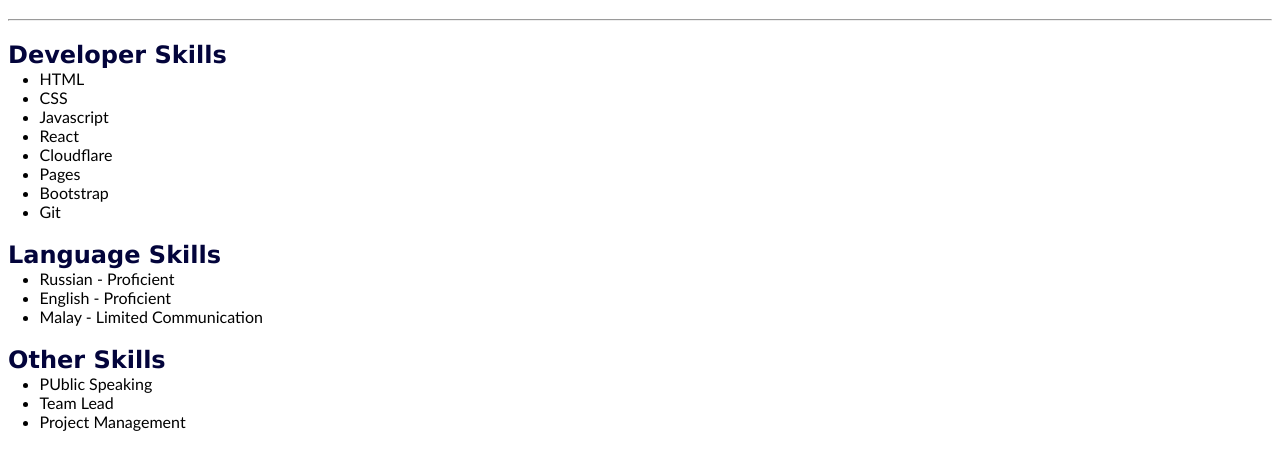
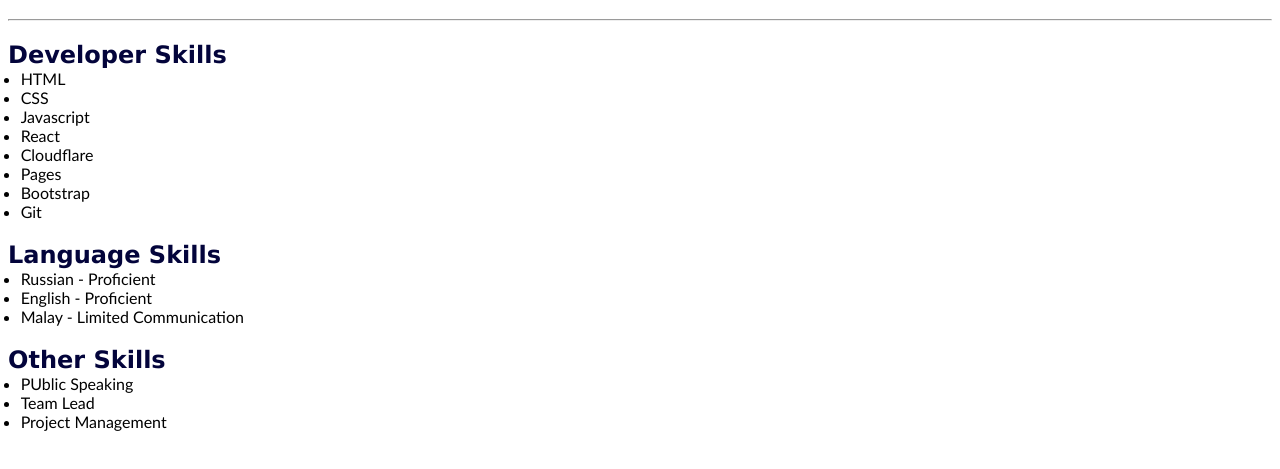
Before and after one commit to atiqahelias/asas-html, a plain HTML site: page skills.html in a window 1280 px wide. Shown: the part 89-558 px from the top of the page. Drawn offline with Linux system fonts and the light colour scheme.

Commit message:
update_html

```diff
--- a/skills.html
+++ b/skills.html
@@ -17,10 +17,10 @@
         </header>
         <h1 style="color:rgb(3, 4, 59);font-family: Verdana, Geneva, Tahoma, sans-serif">Skills</h1>
        <hr>
-
+        <main>
             <h2 style="color:rgb(3, 4, 59);font-family:Verdana, Geneva, Tahoma, sans-serif;margin-block-end:0">Developer Skills</h2>
             <p style="margin-block-start:0;margin-block-end:0; font-family: 'Trebuchet MS', 'Lucida Sans Unicode', 'Lucida Grande', 'Lucida Sans', Arial, sans-serif;">
-                <ul style="font-family: 'Trebuchet MS', 'Lucida Sans Unicode', 'Lucida Grande', 'Lucida Sans', Arial, sans-serif;margin-block-start: 0; list-style-type:disc; padding-left: 2.5%">
+                <ul style="font-family: 'Trebuchet MS', 'Lucida Sans Unicode', 'Lucida Grande', 'Lucida Sans', Arial, sans-serif;margin-block-start: 0; list-style-type:disc; padding-left: 1%">
                     <li>HTML</li>
                     <li>CSS</li>
                     <li>Javascript</li>
@@ -34,7 +34,7 @@
 
             <h2 style="color:rgb(3, 4, 59);font-family:Verdana, Geneva, Tahoma, sans-serif;margin-block-end:0">Language Skills</h2>
             <p style="margin-block-start:0;margin-block-end:0; font-family: 'Trebuchet MS', 'Lucida Sans Unicode', 'Lucida Grande', 'Lucida Sans', Arial, sans-serif;">
-                <ul style="font-family: 'Trebuchet MS', 'Lucida Sans Unicode', 'Lucida Grande', 'Lucida Sans', Arial, sans-serif;margin-block-start: 0; list-style-type:disc; padding-left: 2.5%">
+                <ul style="font-family: 'Trebuchet MS', 'Lucida Sans Unicode', 'Lucida Grande', 'Lucida Sans', Arial, sans-serif;margin-block-start: 0; list-style-type:disc; padding-left: 1%">
                     <li>Russian - Proficient</li>
                     <li>English - Proficient </li>
                     <li>Malay - Limited Communication</li>
@@ -43,12 +43,13 @@
 
             <h2 style="color:rgb(3, 4, 59);font-family:Verdana, Geneva, Tahoma, sans-serif;margin-block-end:0">Other Skills</h2>
             <p style="margin-block-start:0;margin-block-end:0; font-family: 'Trebuchet MS', 'Lucida Sans Unicode', 'Lucida Grande', 'Lucida Sans', Arial, sans-serif;">
-                <ul style="font-family: 'Trebuchet MS', 'Lucida Sans Unicode', 'Lucida Grande', 'Lucida Sans', Arial, sans-serif;margin-block-start: 0; list-style-type:disc; padding-left: 2.5%">
+                <ul style="font-family: 'Trebuchet MS', 'Lucida Sans Unicode', 'Lucida Grande', 'Lucida Sans', Arial, sans-serif;margin-block-start: 0; list-style-type:disc; padding-left: 1%">
                     <li>PUblic Speaking</li>
                     <li>Team Lead</li>
                     <li>Project Management</li>
                 </ul>
             </p>
+        </main>
     </body>
 
 </html>
```
Also changed, not shown: education.html (+1 -1 lines), index.html (+4 -1 lines), professional_experience.html (+2 -2 lines), projects.html (+4 -3 lines), passport photo atiqah.jpg (deleted).
